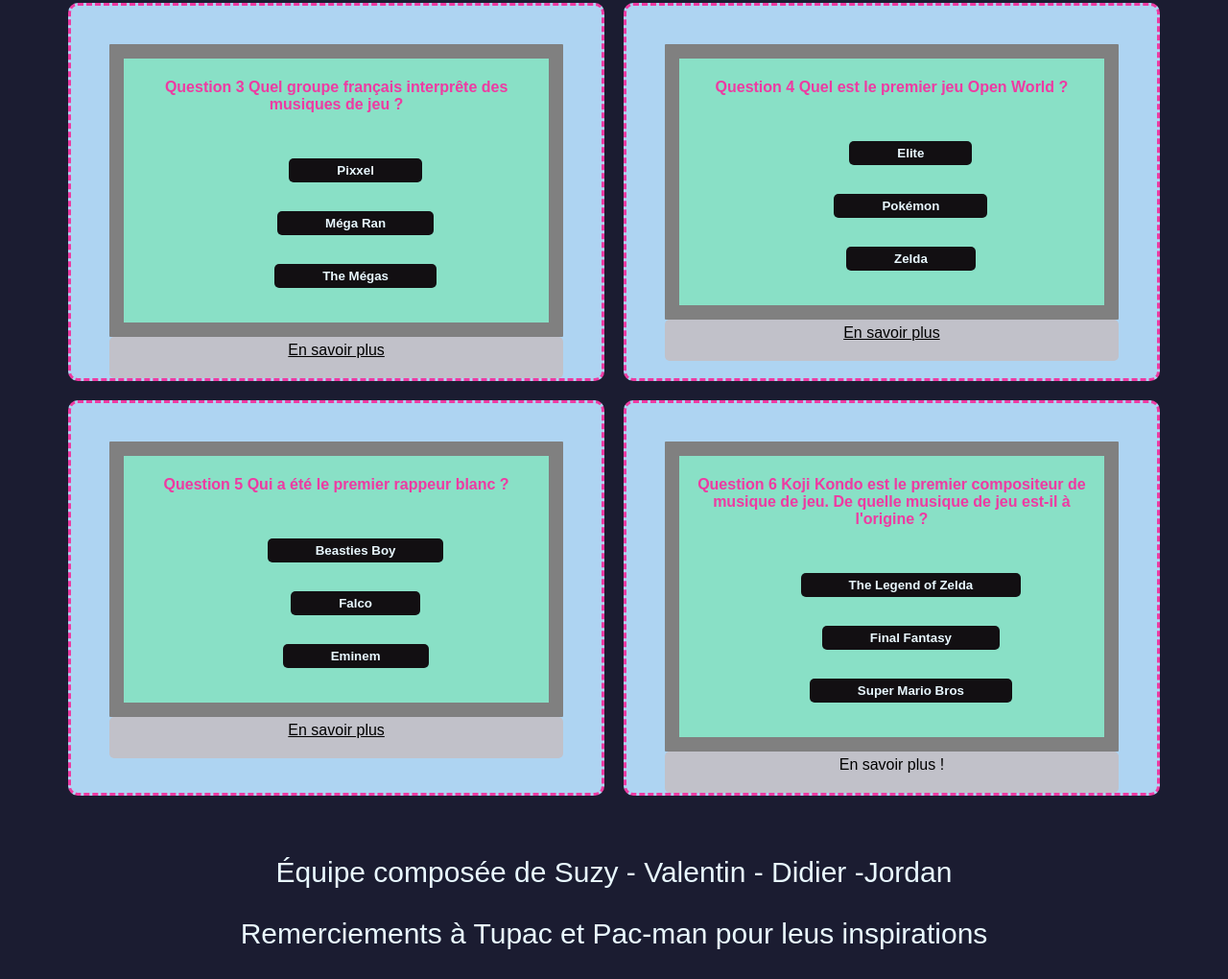
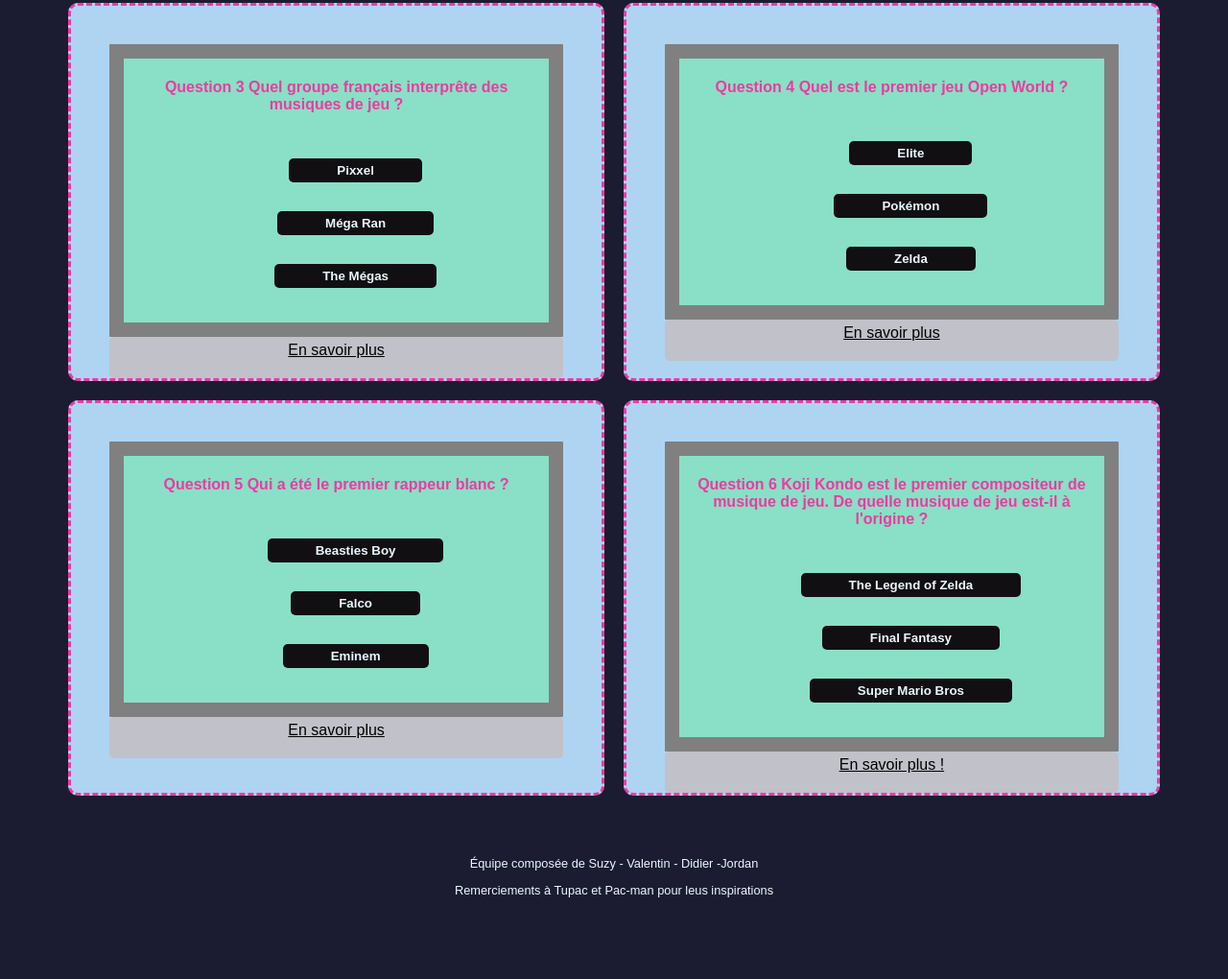
Before and after one commit to WildCodeSchool-2023-09/JS-RemoteFR-jurascripts-P1-2PAC-MAN, a plain HTML site: page index.html in a window 1280 px wide. Shown: the part 989-2009 px from the top of the page at 96% size. After the commit the page ends 1936 px from the top, so only its background shows below. Drawn offline with Linux system fonts and the light colour scheme.

Commit message:
ajout lien question 1 et taille police footer

```diff
--- a/index.html
+++ b/index.html
@@ -42,7 +42,7 @@
           <li><button class="bad_answer">Comédien Roady</button></li>
         </ul>
       </div>
-      <a class="moreinfos" href="#">En savoir plus</a>
+      <a class="moreinfos" href="https://fr.wikipedia.org/wiki/Tupac_Shakur">En savoir plus</a>
     </div>
 
     <div class="gameboy">
@@ -117,7 +117,7 @@
           <li><button class="good_answer">Super Mario Bros</button></li>
         </ul>
       </div>
-      <a class="moreinfos" ref="https://www.culture-games.com/personnalites/kondo-koji">En savoir plus !</a>
+      <a class="moreinfos" href="https://www.culture-games.com/personnalites/kondo-koji">En savoir plus !</a>
     </div>
   </section>
   <footer>
--- a/style.css
+++ b/style.css
@@ -110,5 +110,5 @@
 
 footer p {
   text-align: center;
-  font-size: 30px;
+  font-size: 0.8rem;
 }
```
